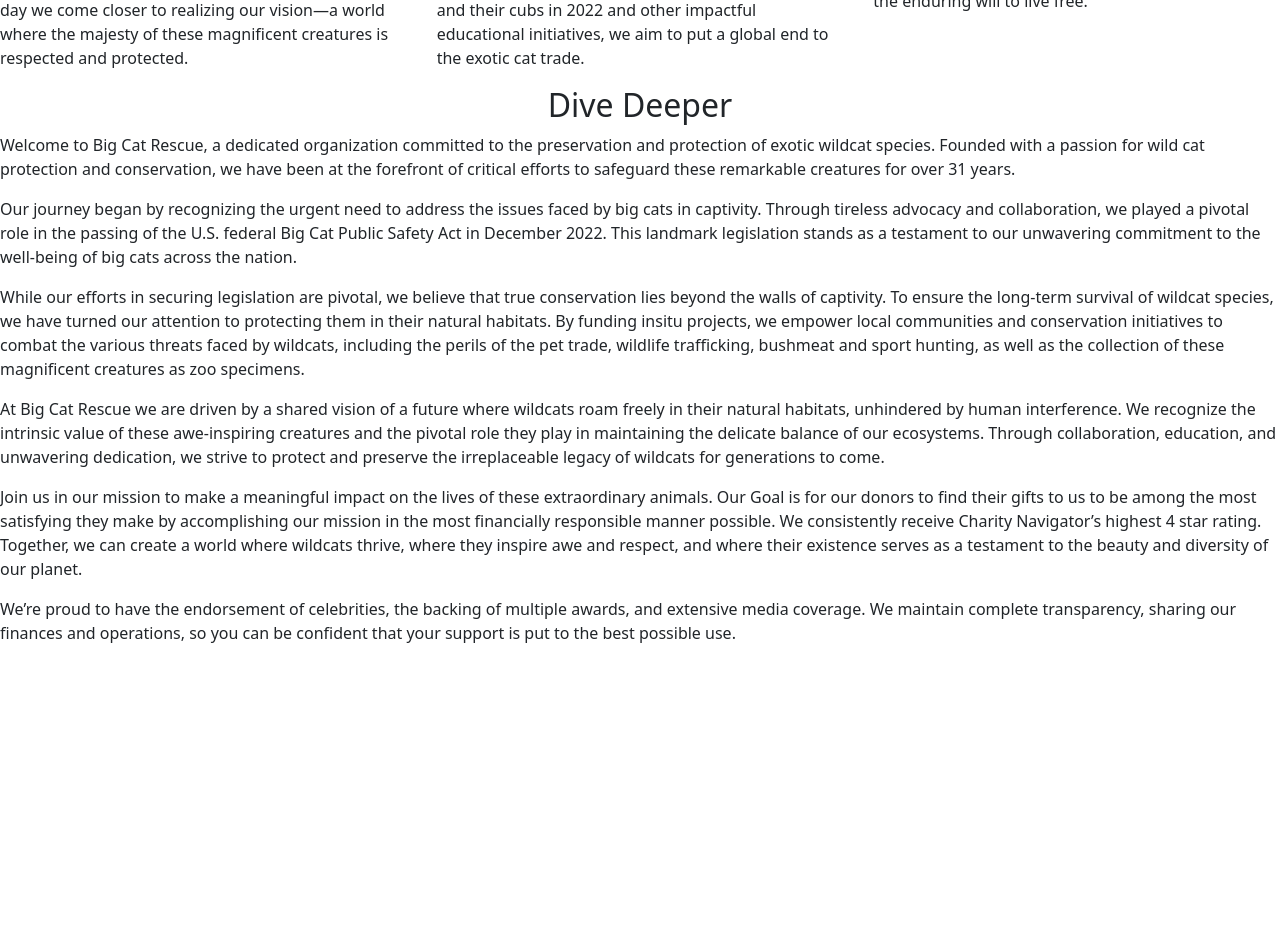
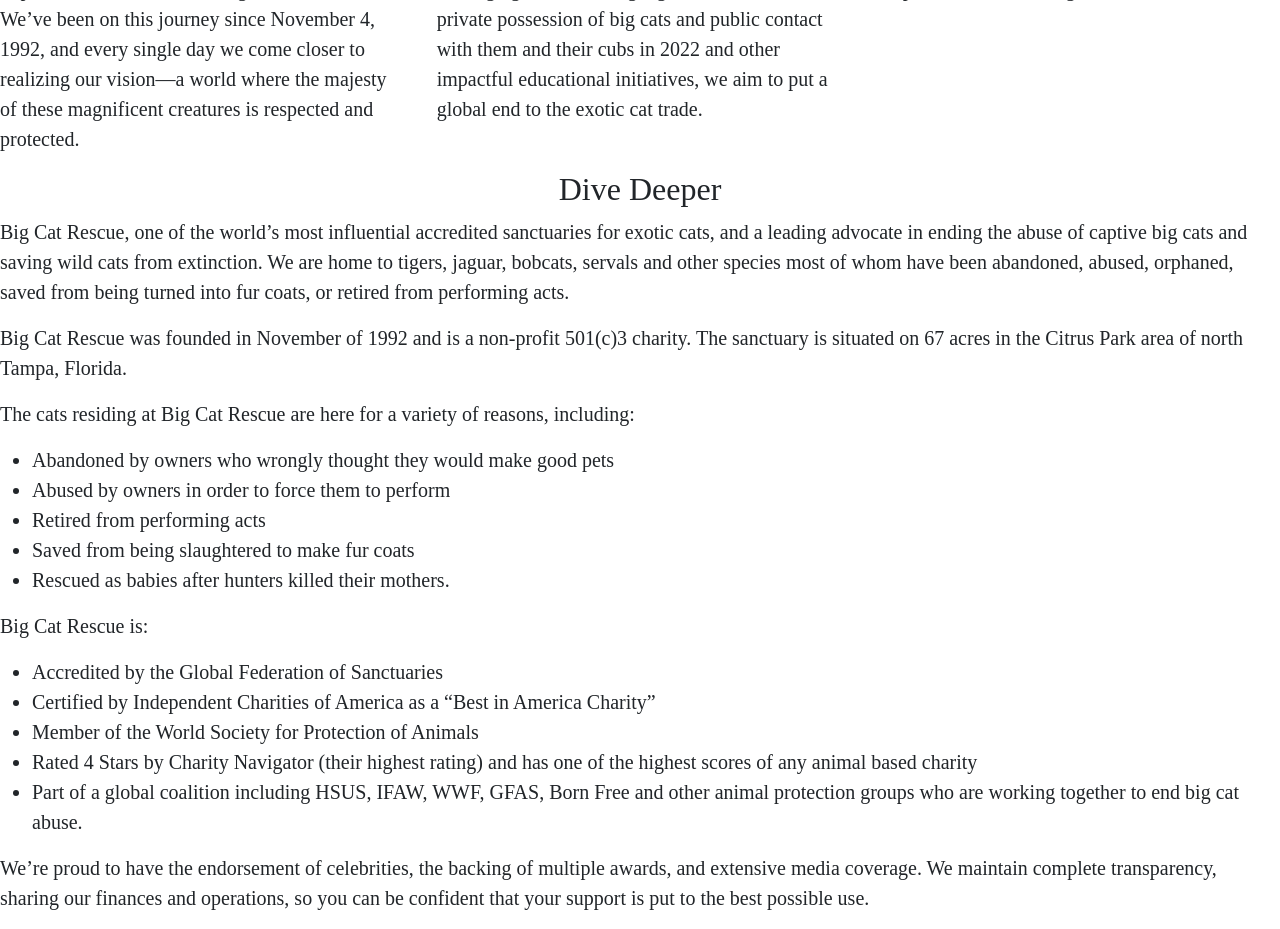
Before and after one commit to chlawrence31/cen3031-project, a React (Create React App) app in the folder frontend/: page /about in a window 1280 px wide. Shown: the part 960-1889 px from the top of the page. Before the commit the page ends 1621 px from the top, so only its background shows below. Built offline with nearby package versions, Linux system fonts and the light colour scheme; the HTML template or start-up script is replaced by a standard one.

Commit message:
Added a lot of text to home and about pages.

```diff
--- a/frontend/src/Pages/About.js
+++ b/frontend/src/Pages/About.js
@@ -4,7 +4,7 @@ import AboutBanner from '../Components/AboutBanner';
 
 function About() {
     return (
-      <div>
+      <div style = {{ fontFamily: 'Copperplate, serif', fontSize: '20px'}}>
         <AboutBanner />
         <Swiper
           spaceBetween={30}
@@ -43,20 +43,33 @@ function About() {
 
         <h2 style={{ textAlign: "center" }}>Dive Deeper</h2>
 
-        <p>Welcome to Big Cat Rescue, a dedicated organization committed to the preservation and protection of exotic wildcat species. Founded with a passion for wild cat protection and conservation, we have been at the forefront of critical efforts to safeguard these remarkable creatures for over 31 years.</p>
+        <p>Big Cat Rescue, one of the world’s most influential accredited sanctuaries for exotic cats, and a leading advocate in ending the abuse of captive big cats and saving wild cats from extinction.  We are home to tigers, jaguar, bobcats, servals and other species most of whom have been abandoned, abused, orphaned, saved from being turned into fur coats, or retired from performing acts.</p>
 
-        <p>Our journey began by recognizing the urgent need to address the issues faced by big cats in captivity. Through tireless advocacy and collaboration, we played a pivotal role in the passing of the U.S. federal Big Cat Public Safety Act in December 2022. This landmark legislation stands as a testament to our unwavering commitment to the well-being of big cats across the nation.</p>
+        <p>Big Cat Rescue was founded in November of 1992 and is a non-profit 501(c)3 charity. The sanctuary is situated on 67 acres in the Citrus Park area of north Tampa, Florida.</p>
 
-        <p>While our efforts in securing legislation are pivotal, we believe that true conservation lies beyond the walls of captivity. To ensure the long-term survival of wildcat species, we have turned our attention to protecting them in their natural habitats. By funding insitu projects, we empower local communities and conservation initiatives to combat the various threats faced by wildcats, including the perils of the pet trade, wildlife trafficking, bushmeat and sport hunting, as well as the collection of these magnificent creatures as zoo specimens.</p>
+        <p>The cats residing at Big Cat Rescue are here for a variety of reasons, including:</p>
+        <ul>
+          <li>Abandoned by owners who wrongly thought they would make good pets</li>
+          <li>Abused by owners in order to force them to perform</li>
+          <li>Retired from performing acts</li>
+          <li>Saved from being slaughtered to make fur coats</li>
+          <li>Rescued as babies after hunters killed their mothers.</li>
+        </ul>
 
-        <p>At Big Cat Rescue we are driven by a shared vision of a future where wildcats roam freely in their natural habitats, unhindered by human interference. We recognize the intrinsic value of these awe-inspiring creatures and the pivotal role they play in maintaining the delicate balance of our ecosystems. Through collaboration, education, and unwavering dedication, we strive to protect and preserve the irreplaceable legacy of wildcats for generations to come.</p>
-
-        <p>Join us in our mission to make a meaningful impact on the lives of these extraordinary animals. Our Goal is for our donors to find their gifts to us to be among the most satisfying they make by accomplishing our mission in the most financially responsible manner possible. We consistently receive Charity Navigator’s highest 4 star rating. Together, we can create a world where wildcats thrive, where they inspire awe and respect, and where their existence serves as a testament to the beauty and diversity of our planet.</p>
+        <p>Big Cat Rescue is:</p>
+        <ul>
+          <li>Accredited by the Global Federation of Sanctuaries</li>
+          <li>Certified by Independent Charities of America as a “Best in America Charity”</li>
+          <li>Member of the World Society for Protection of Animals</li>
+          <li>Rated 4 Stars by Charity Navigator (their highest rating) and has one of the highest scores of any animal based charity</li>
+          <li>Part of a global coalition including HSUS, IFAW, WWF, GFAS, Born Free and other animal protection groups who are working together to end big cat abuse.</li>
+        </ul>
 
         <p>We’re proud to have the endorsement of celebrities, the backing of multiple awards,
           and extensive media coverage. We maintain complete transparency, sharing our finances
           and operations, so you can be confident that your support is put to the best possible use.</p>
       </div>
+
     );
   }
 
--- a/frontend/src/Pages/Home.js
+++ b/frontend/src/Pages/Home.js
@@ -23,9 +23,23 @@ function HomePage() {
       <div style = {{ fontFamily: 'Copperplate, serif' }}>
         <h2 style={{ textAlign: "center" }}>Meet Our Most Popular Animals</h2>
         <TopAnimalSlides topAnimals={topAnimals} />
+        <h2 style={{ textAlign: 'center'}}>Our Goals</h2>
+      </div>
+
+      <div style = {{ fontFamily: 'Copperplate, serif', fontSize: '20px'}}>
+        <p>Welcome to Big Cat Rescue, a dedicated organization committed to the preservation and protection of exotic wildcat species. Founded with a passion for wild cat protection and conservation, we have been at the forefront of critical efforts to safeguard these remarkable creatures for over 31 years.</p>
+
+        <p>Our journey began by recognizing the urgent need to address the issues faced by big cats in captivity. Through tireless advocacy and collaboration, we played a pivotal role in the passing of the U.S. federal Big Cat Public Safety Act in December 2022. This landmark legislation stands as a testament to our unwavering commitment to the well-being of big cats across the nation.</p>
+
+        <p>While our efforts in securing legislation are pivotal, we believe that true conservation lies beyond the walls of captivity. To ensure the long-term survival of wildcat species, we have turned our attention to protecting them in their natural habitats. By funding insitu projects, we empower local communities and conservation initiatives to combat the various threats faced by wildcats, including the perils of the pet trade, wildlife trafficking, bushmeat and sport hunting, as well as the collection of these magnificent creatures as zoo specimens.</p>
+
+        <p>At Big Cat Rescue we are driven by a shared vision of a future where wildcats roam freely in their natural habitats, unhindered by human interference. We recognize the intrinsic value of these awe-inspiring creatures and the pivotal role they play in maintaining the delicate balance of our ecosystems. Through collaboration, education, and unwavering dedication, we strive to protect and preserve the irreplaceable legacy of wildcats for generations to come.</p>
+
+        <p>Join us in our mission to make a meaningful impact on the lives of these extraordinary animals. Our Goal is for our donors to find their gifts to us to be among the most satisfying they make by accomplishing our mission in the most financially responsible manner possible. We consistently receive Charity Navigator’s highest 4 star rating. Together, we can create a world where wildcats thrive, where they inspire awe and respect, and where their existence serves as a testament to the beauty and diversity of our planet.</p>
       </div>
 
     </div>
+
   );
 }
 
```
